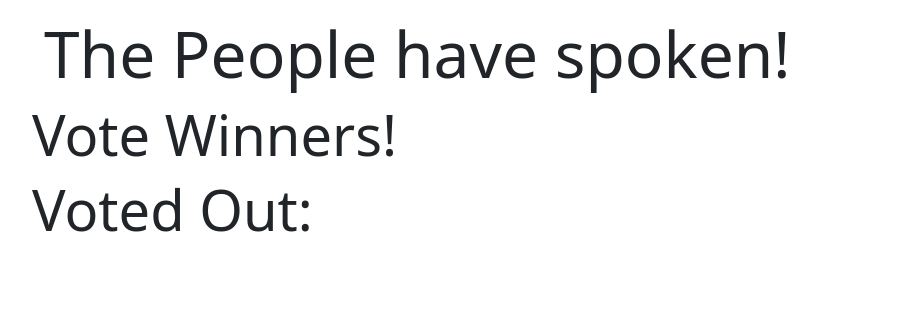
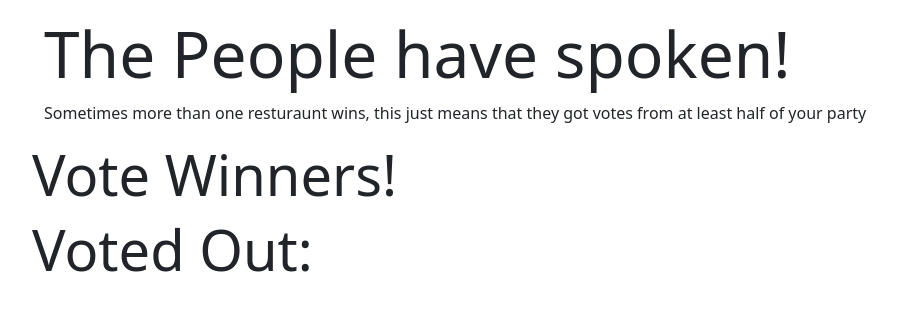
Before and after one commit to readytowin2298/speed-eats, a Flask app: template templates/done_voting.html in a window 1280 px wide. Shown: the part 46-357 px from the top of the page, without its empty margins (50-947 px from the left). Run offline with Flask 2, Linux system fonts and the light colour scheme; the template is opened without the code that fills it, so the values that code supplies are empty; some libraries are stand-ins or nearby versions.

Commit message:
changed up html a bit

```diff
--- a/templates/done_voting.html
+++ b/templates/done_voting.html
@@ -6,7 +6,13 @@
         <div class="container">
             <h3 class="display-3"> The People have spoken!</h3>
         </div>
-
+        <div class="container">
+            <p>
+                Sometimes more than one resturaunt wins,
+                this just means that they got votes from at least half
+                of your party
+            </p>
+        </div>
         <div class="row">
             <h4 class="display-4">Vote Winners!</h4>
             {% for resturaunt in leaders %}
```
